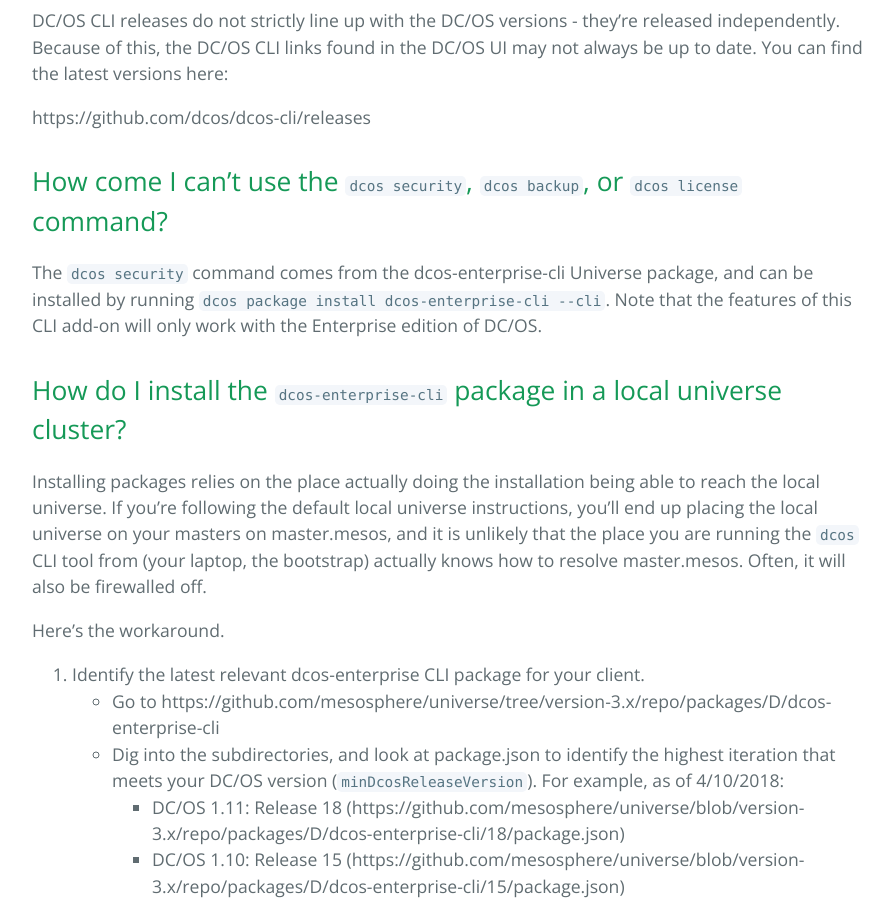
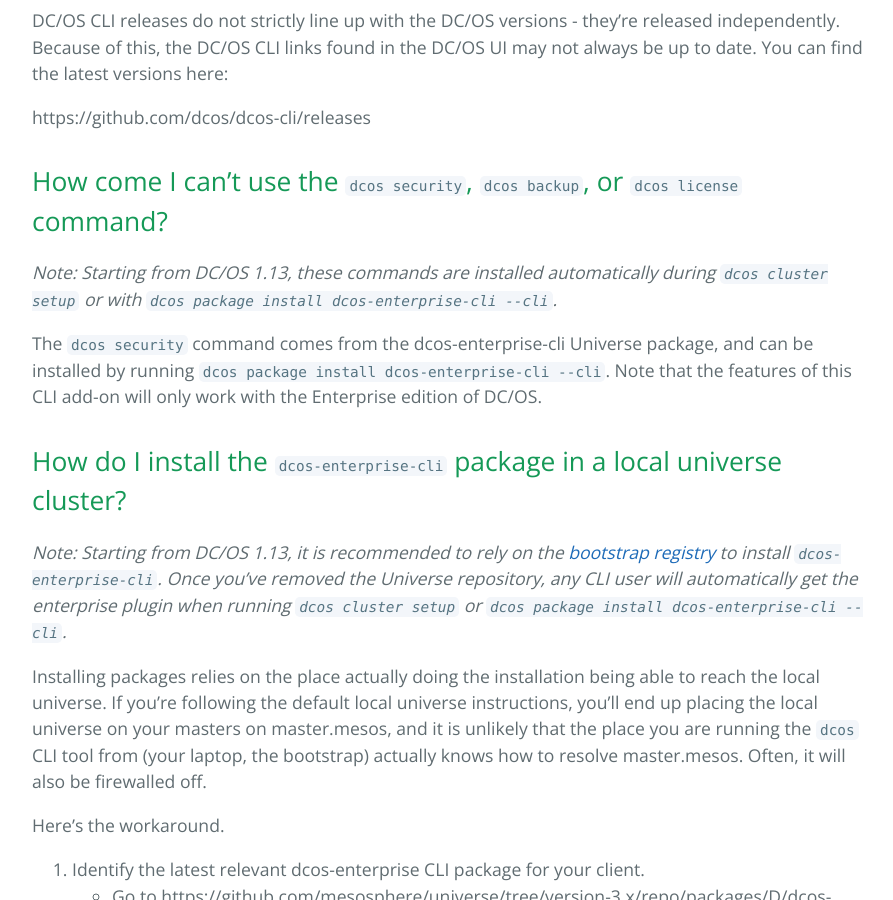
Before and after one commit to mesosphere/field-notes, a Jekyll site: the page built from docs/faqs/faq.md, in a window 1280 px wide and 900 px high, scrolled down 3973 px. Shown: the whole window, without its empty margins (192-1085 px from the left). Built offline with Jekyll 4.4.1, drawn with Linux system fonts in a browser that asks for light colours; our own code applies the rules of GitHub Pages for plain Markdown files.

Commit message:
Update field notes regarding dcos-enteprise-cli installation
https://jira.mesosphere.com/browse/DCOS_OSS-4787

```diff
--- a/docs/faqs/faq.md
+++ b/docs/faqs/faq.md
@@ -133,9 +133,13 @@ https://github.com/dcos/dcos-cli/releases
 
 ## How come I can't use the `dcos security`, `dcos backup`, or `dcos license` command?
 
+*Note: Starting from DC/OS 1.13, these commands are installed automatically during `dcos cluster setup` or with `dcos package install dcos-enterprise-cli --cli`.*
+
 The `dcos security` command comes from the dcos-enterprise-cli Universe package, and can be installed by running `dcos package install dcos-enterprise-cli --cli`.  Note that the features of this CLI add-on will only work with the Enterprise edition of DC/OS.
 
 ## How do I install the `dcos-enterprise-cli` package in a local universe cluster?
+
+*Note: Starting from DC/OS 1.13, it is recommended to rely on the [bootstrap registry](https://docs.mesosphere.com/1.13/administering-clusters/repo/package-registry/quickstart/#remove-the-universe-repository-optional) to install `dcos-enterprise-cli`. Once you've removed the Universe repository, any CLI user will automatically get the enterprise plugin when running `dcos cluster setup` or `dcos package install dcos-enterprise-cli --cli`.*
 
 Installing packages relies on the place actually doing the installation being able to reach the local universe.  If you're following the default local universe instructions, you'll end up placing the local universe on your masters on master.mesos, and it is unlikely that the place you are running the `dcos` CLI tool from (your laptop, the bootstrap) actually knows how to resolve master.mesos.  Often, it will also be firewalled off.
 
```
